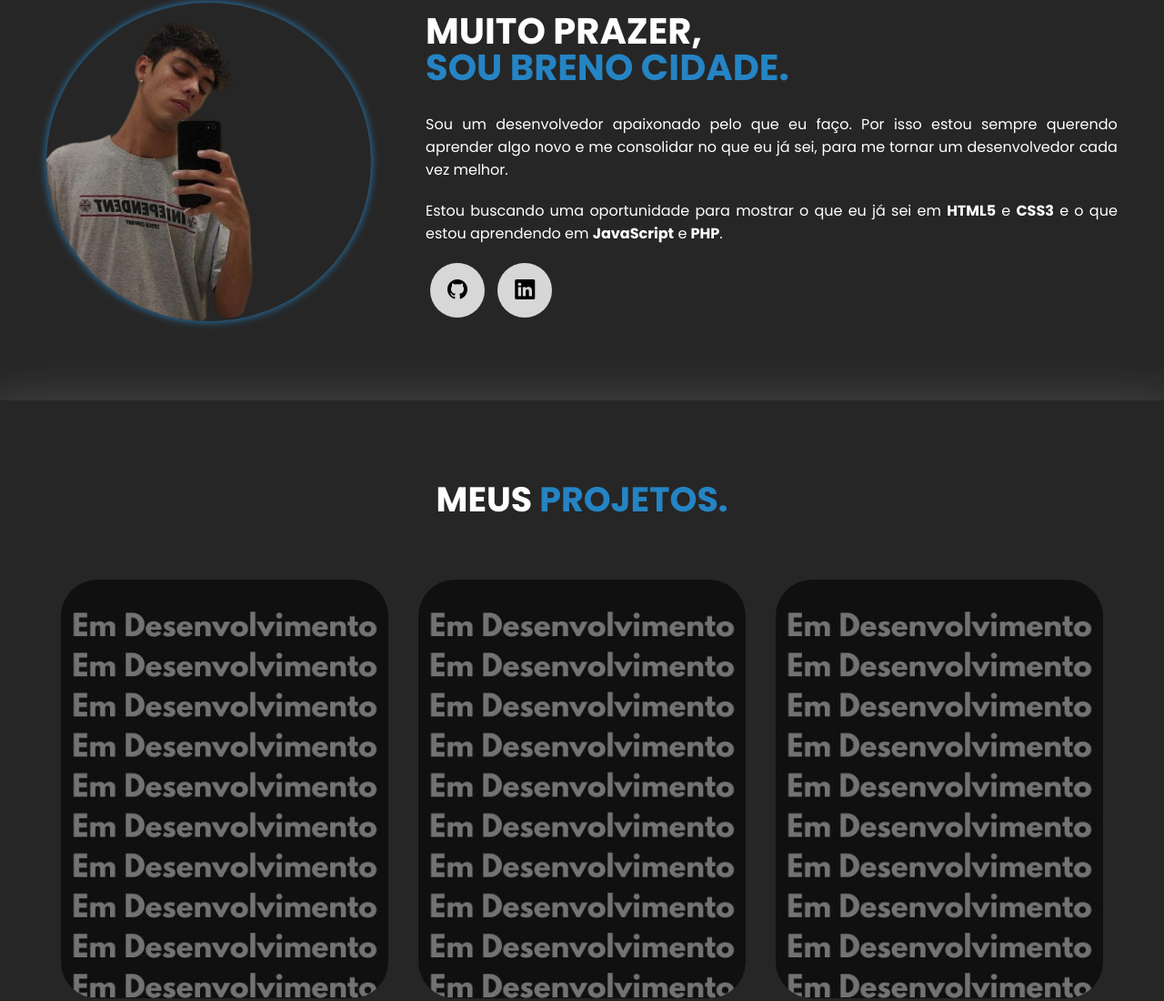
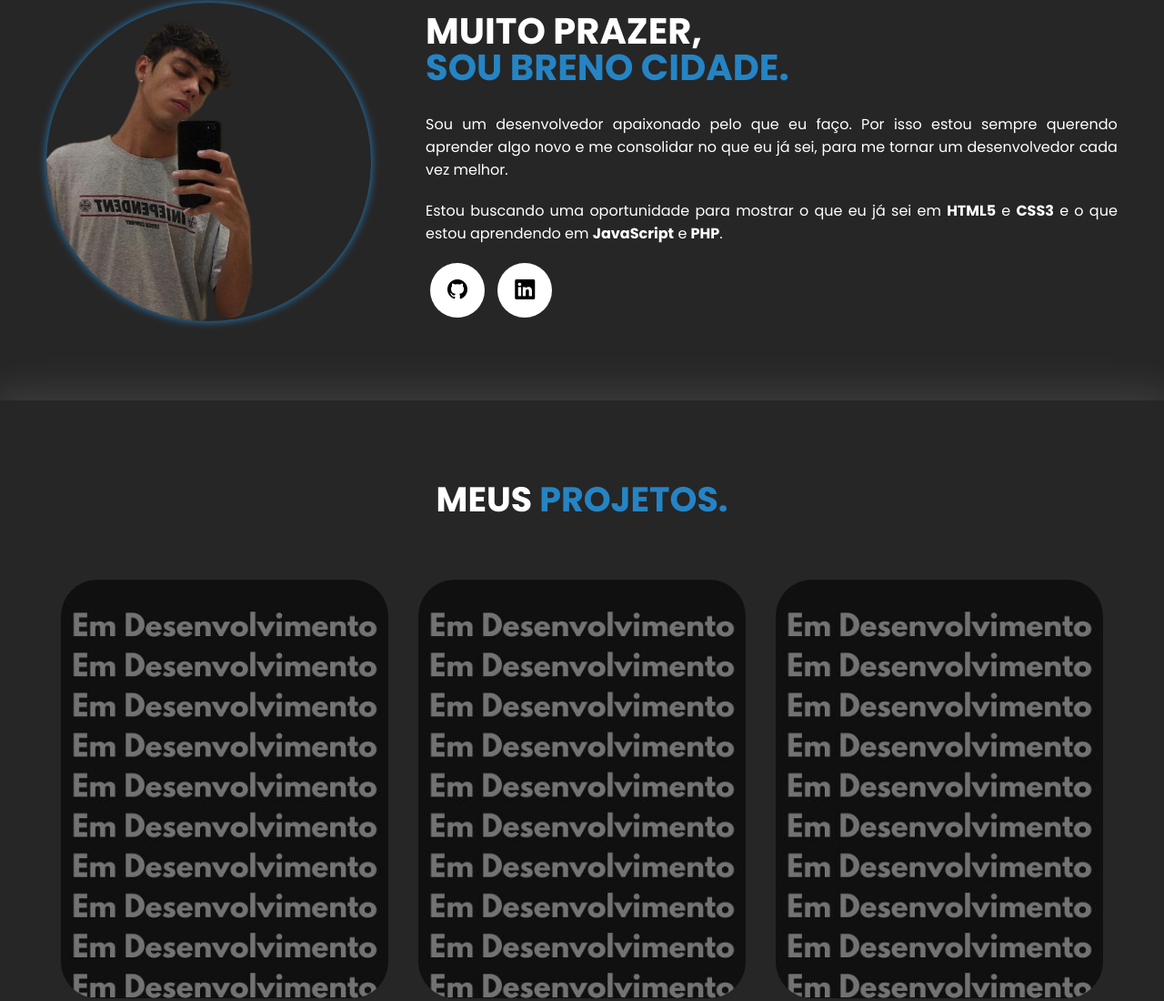
Before and after one commit to BrenoCidade/portifolio, a plain HTML site: page index.html in a window 1280 px wide. Shown: the part 1097-2197 px from the top of the page at 91% size. Drawn offline with nearby package versions, Linux system fonts and the light colour scheme.

Commit message:
Update style.css

```diff
--- a/style.css
+++ b/style.css
@@ -251,7 +251,7 @@ section.sobre .flex {
     height: 60px;
     border-radius: 50%;
     border: none;
-    background-color: rgba(255, 255, 255, 0.815);
+    background-color: #fff;
     font-size: 22px;
     cursor: pointer;
     margin: 0 5px;
```
